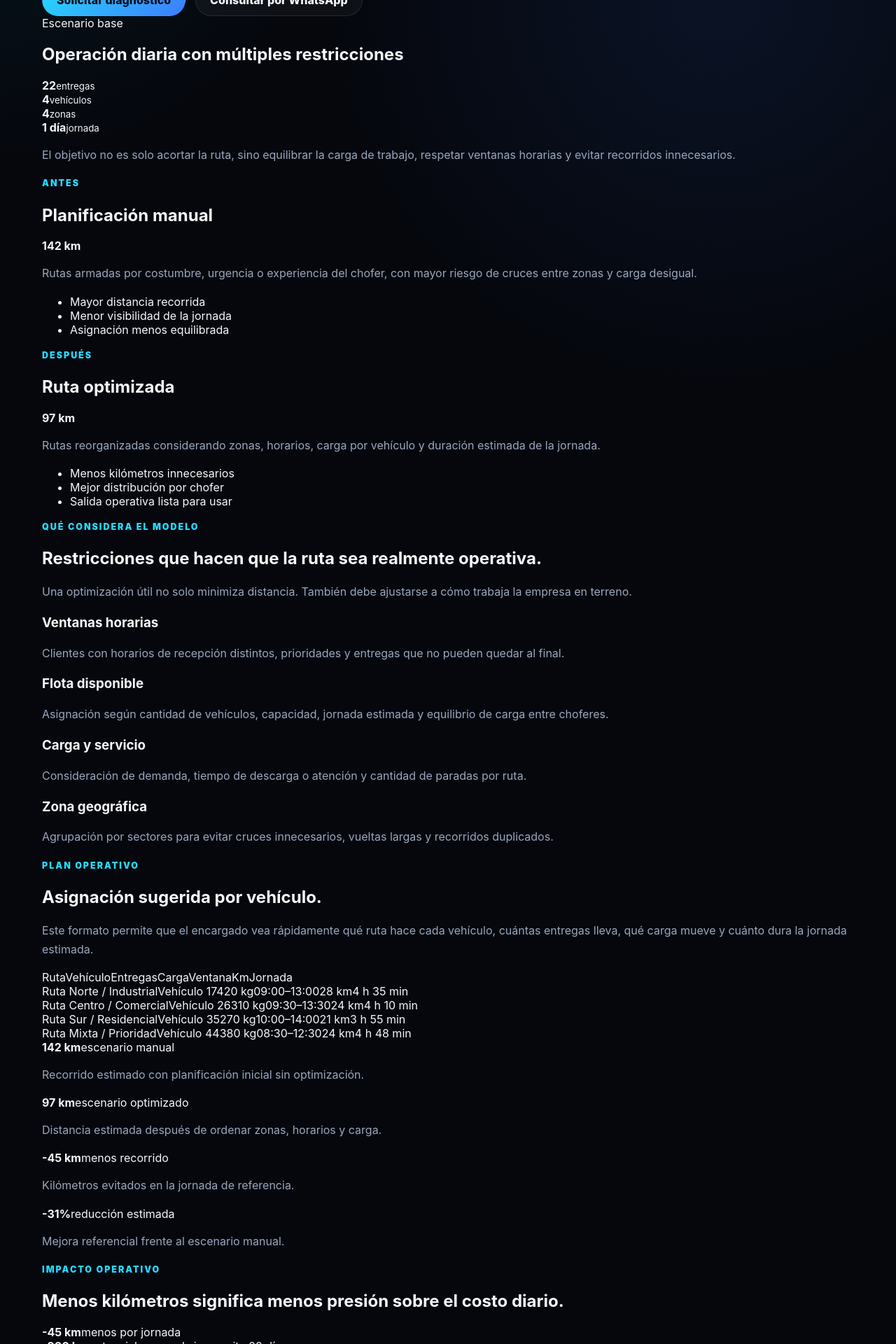
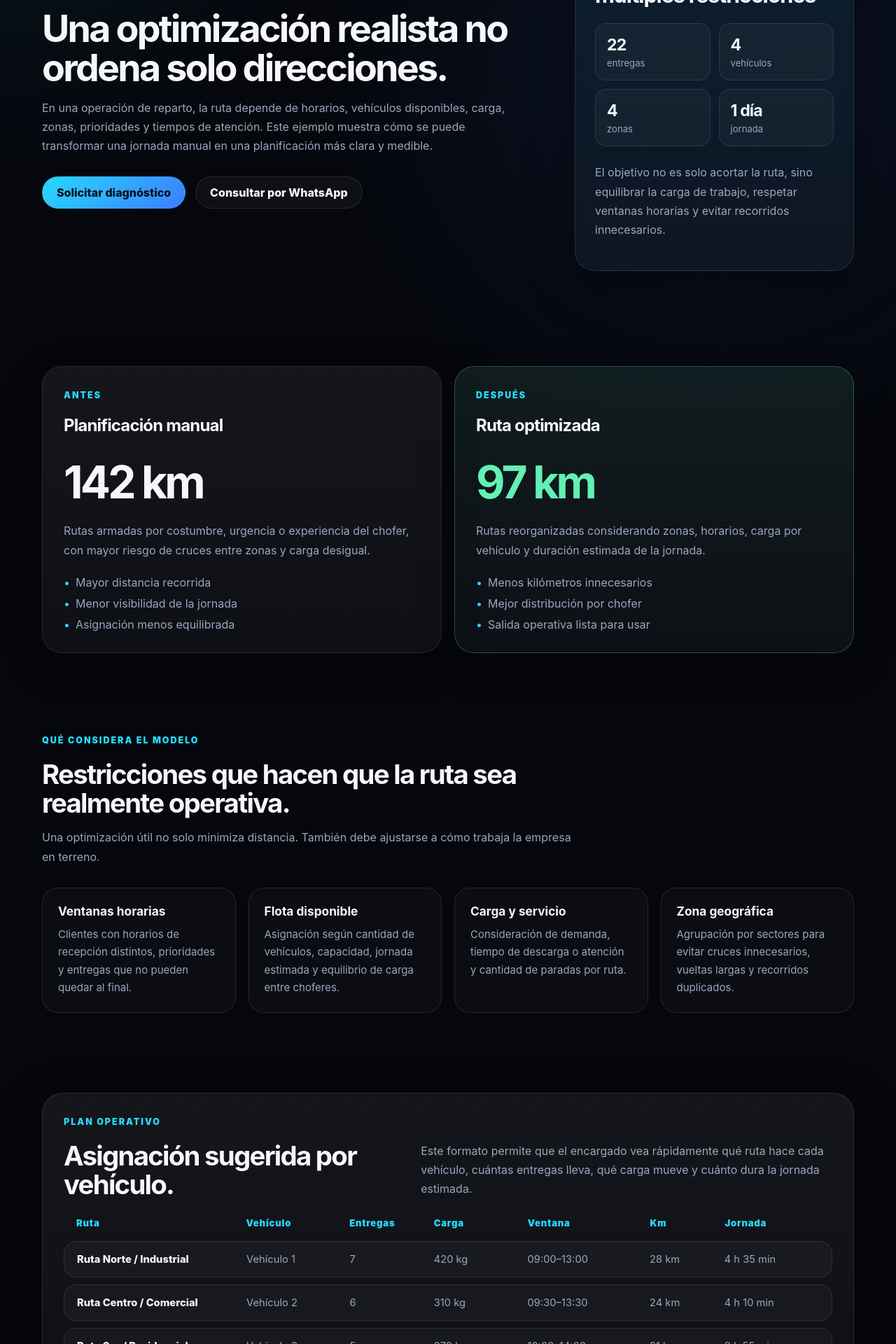
Before and after one commit to ktrnllopisa-pixel/navix-labs-next, a Next.js app: page /demo in a window 1280 px wide. Shown: the part 280-2200 px from the top of the page at 70% size. Built offline with nearby package versions, Linux system fonts and the light colour scheme.

Commit message:
Update globals.css

```diff
--- a/app/globals.css
+++ b/app/globals.css
@@ -1641,3 +1641,422 @@ img {
     padding: 36px 0;
   }
 }
+
+/* =========================================================
+   DEMO PAGE
+   ========================================================= */
+
+.demoPage {
+  overflow: hidden;
+}
+
+.demoHero {
+  padding: 76px 0 68px;
+}
+
+.demoHeroGrid {
+  display: grid;
+  grid-template-columns: minmax(0, 0.95fr) minmax(320px, 0.55fr);
+  gap: 72px;
+  align-items: center;
+}
+
+.demoHeroText {
+  max-width: 860px;
+}
+
+.demoHero h1 {
+  margin: 0;
+  max-width: 900px;
+  font-size: clamp(2.15rem, 4.2vw, 3.75rem);
+  line-height: 1.04;
+  letter-spacing: -0.052em;
+}
+
+.demoHero p {
+  max-width: 740px;
+  font-size: 1rem;
+}
+
+.demoScenarioCard {
+  border: 1px solid var(--line);
+  border-radius: 28px;
+  padding: 28px;
+  background:
+    linear-gradient(180deg, rgba(38, 217, 255, 0.07), rgba(255, 255, 255, 0.018)),
+    #09111f;
+  box-shadow: var(--shadow);
+}
+
+.demoScenarioCard > span {
+  display: inline-flex;
+  margin-bottom: 16px;
+  color: var(--cyan);
+  text-transform: uppercase;
+  letter-spacing: 0.13em;
+  font-size: 0.76rem;
+  font-weight: 900;
+}
+
+.demoScenarioCard h2 {
+  margin: 0;
+  font-size: clamp(1.45rem, 2.4vw, 2.05rem);
+  line-height: 1.08;
+  letter-spacing: -0.04em;
+}
+
+.scenarioStats {
+  display: grid;
+  grid-template-columns: repeat(2, 1fr);
+  gap: 12px;
+  margin: 24px 0;
+}
+
+.scenarioStats div {
+  padding: 16px;
+  border-radius: 16px;
+  border: 1px solid var(--line);
+  background: rgba(255, 255, 255, 0.035);
+}
+
+.scenarioStats strong {
+  display: block;
+  font-size: 1.45rem;
+  letter-spacing: -0.04em;
+}
+
+.scenarioStats small {
+  display: block;
+  margin-top: 4px;
+  color: var(--muted);
+  font-size: 0.82rem;
+}
+
+.demoSection {
+  padding: 68px 0;
+}
+
+.demoTightSection {
+  padding: 46px 0;
+}
+
+.demoSectionHeader {
+  max-width: 760px;
+  margin-bottom: 30px;
+}
+
+.demoSectionHeader h2 {
+  margin: 0;
+  font-size: clamp(1.75rem, 3vw, 2.75rem);
+  line-height: 1.06;
+  letter-spacing: -0.045em;
+}
+
+.demoCompareGrid {
+  display: grid;
+  grid-template-columns: repeat(2, 1fr);
+  gap: 18px;
+}
+
+.demoCompareCard {
+  padding: 30px;
+  border-radius: 28px;
+  border: 1px solid var(--line);
+  background:
+    linear-gradient(180deg, rgba(255, 255, 255, 0.045), rgba(255, 255, 255, 0.018)),
+    rgba(255, 255, 255, 0.018);
+  box-shadow: 0 18px 55px rgba(0, 0, 0, 0.22);
+}
+
+.demoCompareCard.after {
+  border-color: rgba(98, 240, 181, 0.28);
+  background:
+    linear-gradient(180deg, rgba(98, 240, 181, 0.07), rgba(255, 255, 255, 0.018)),
+    rgba(255, 255, 255, 0.018);
+}
+
+.demoCompareCard h2 {
+  margin: 0;
+  font-size: 1.5rem;
+  letter-spacing: -0.035em;
+}
+
+.demoCompareCard > strong {
+  display: block;
+  margin: 28px 0 18px;
+  font-size: clamp(2.4rem, 5vw, 4rem);
+  letter-spacing: -0.06em;
+}
+
+.demoCompareCard.after > strong {
+  color: var(--green);
+}
+
+.demoCompareCard ul {
+  margin: 22px 0 0;
+  padding: 0;
+  list-style: none;
+  display: grid;
+  gap: 10px;
+}
+
+.demoCompareCard li {
+  color: var(--muted);
+}
+
+.demoCompareCard li::before {
+  content: "•";
+  color: var(--cyan);
+  margin-right: 8px;
+}
+
+.demoLogicGrid {
+  display: grid;
+  grid-template-columns: repeat(4, 1fr);
+  gap: 18px;
+}
+
+.demoLogicGrid article {
+  padding: 22px;
+  border-radius: 22px;
+  border: 1px solid var(--line);
+  background: rgba(255, 255, 255, 0.028);
+}
+
+.demoLogicGrid h3 {
+  margin: 0 0 10px;
+  font-size: 1.08rem;
+}
+
+.demoLogicGrid p {
+  margin: 0;
+  font-size: 0.94rem;
+}
+
+.routePlanBlock {
+  padding: 30px;
+  border-radius: 30px;
+  border: 1px solid var(--line);
+  background:
+    linear-gradient(180deg, rgba(255, 255, 255, 0.045), rgba(255, 255, 255, 0.018)),
+    rgba(255, 255, 255, 0.018);
+  box-shadow: var(--shadow);
+}
+
+.routePlanHeader {
+  display: grid;
+  grid-template-columns: minmax(0, 0.8fr) minmax(0, 1fr);
+  gap: 40px;
+  align-items: end;
+  margin-bottom: 26px;
+}
+
+.routePlanHeader h2 {
+  margin: 0;
+  font-size: clamp(1.75rem, 3vw, 2.75rem);
+  line-height: 1.06;
+  letter-spacing: -0.045em;
+}
+
+.routePlanHeader p:not(.eyebrow) {
+  margin: 0;
+}
+
+.routePlanTable {
+  display: grid;
+  gap: 10px;
+  overflow-x: auto;
+}
+
+.routePlanHead,
+.routePlanRow {
+  min-width: 980px;
+  display: grid;
+  grid-template-columns: 1.7fr 1fr 0.8fr 0.9fr 1.2fr 0.7fr 1fr;
+  gap: 12px;
+  align-items: center;
+}
+
+.routePlanHead {
+  padding: 0 18px 8px;
+  color: var(--cyan);
+  font-size: 0.82rem;
+  font-weight: 900;
+  letter-spacing: 0.06em;
+}
+
+.routePlanRow {
+  padding: 16px 18px;
+  border-radius: 18px;
+  border: 1px solid var(--line);
+  background: rgba(255, 255, 255, 0.03);
+  color: var(--muted);
+  font-size: 0.92rem;
+}
+
+.routePlanRow span:first-child {
+  color: var(--text);
+  font-weight: 800;
+}
+
+.demoMetricsGrid {
+  display: grid;
+  grid-template-columns: repeat(4, 1fr);
+  gap: 18px;
+}
+
+.demoMetricsGrid article {
+  padding: 24px;
+  border-radius: 24px;
+  border: 1px solid var(--line);
+  background:
+    linear-gradient(180deg, rgba(255, 255, 255, 0.04), rgba(255, 255, 255, 0.018));
+}
+
+.demoMetricsGrid strong {
+  display: block;
+  font-size: 2.4rem;
+  letter-spacing: -0.055em;
+}
+
+.demoMetricsGrid span {
+  display: block;
+  margin-top: 4px;
+  color: var(--cyan);
+  font-weight: 900;
+}
+
+.demoMetricsGrid p {
+  margin-bottom: 0;
+  font-size: 0.94rem;
+}
+
+.demoFuelBand {
+  display: grid;
+  grid-template-columns: minmax(0, 0.9fr) minmax(280px, 0.8fr) minmax(0, 1fr);
+  gap: 34px;
+  align-items: center;
+  padding: 32px;
+  border-radius: 28px;
+  border: 1px solid rgba(38, 217, 255, 0.22);
+  background:
+    radial-gradient(circle at top left, rgba(38, 217, 255, 0.08), transparent 26rem),
+    rgba(255, 255, 255, 0.025);
+}
+
+.demoFuelBand h2 {
+  margin: 0;
+  font-size: clamp(1.55rem, 2.6vw, 2.35rem);
+  line-height: 1.08;
+  letter-spacing: -0.04em;
+}
+
+.demoFuelBand p:not(.eyebrow) {
+  margin: 0;
+}
+
+.fuelImpactNumbers {
+  display: grid;
+  gap: 12px;
+}
+
+.fuelImpactNumbers div {
+  padding: 16px;
+  border-radius: 18px;
+  border: 1px solid var(--line);
+  background: rgba(255, 255, 255, 0.035);
+}
+
+.fuelImpactNumbers strong {
+  display: block;
+  font-size: 1.85rem;
+  letter-spacing: -0.045em;
+  color: var(--green);
+}
+
+.fuelImpactNumbers span {
+  display: block;
+  color: var(--muted);
+  font-size: 0.88rem;
+}
+
+.demoCta {
+  display: flex;
+  align-items: center;
+  justify-content: space-between;
+  gap: 34px;
+  padding: 32px;
+  border-radius: 28px;
+  border: 1px solid var(--line);
+  background:
+    linear-gradient(180deg, rgba(255, 255, 255, 0.045), rgba(255, 255, 255, 0.018)),
+    rgba(255, 255, 255, 0.018);
+  box-shadow: 0 20px 60px rgba(0, 0, 0, 0.24);
+}
+
+.demoCta h2 {
+  margin: 0;
+  font-size: clamp(1.55rem, 2.6vw, 2.35rem);
+  line-height: 1.08;
+  letter-spacing: -0.04em;
+}
+
+.demoCta p:not(.eyebrow) {
+  max-width: 680px;
+  margin-bottom: 0;
+}
+
+@media (max-width: 980px) {
+  .demoHeroGrid,
+  .demoCompareGrid,
+  .demoLogicGrid,
+  .demoMetricsGrid,
+  .routePlanHeader,
+  .demoFuelBand {
+    grid-template-columns: 1fr;
+  }
+
+  .demoHero {
+    padding: 56px 0 48px;
+  }
+
+  .demoHero h1 {
+    font-size: clamp(2rem, 8vw, 3rem);
+  }
+
+  .demoCta {
+    align-items: flex-start;
+    flex-direction: column;
+  }
+}
+
+@media (max-width: 560px) {
+  .demoHero {
+    padding: 44px 0 40px;
+  }
+
+  .demoScenarioCard,
+  .demoCompareCard,
+  .routePlanBlock,
+  .demoFuelBand,
+  .demoCta {
+    padding: 22px;
+    border-radius: 24px;
+  }
+
+  .scenarioStats {
+    grid-template-columns: 1fr;
+  }
+
+  .demoSection {
+    padding: 46px 0;
+  }
+
+  .demoTightSection {
+    padding: 36px 0;
+  }
+
+  .demoMetricsGrid strong {
+    font-size: 2rem;
+  }
+}
```
